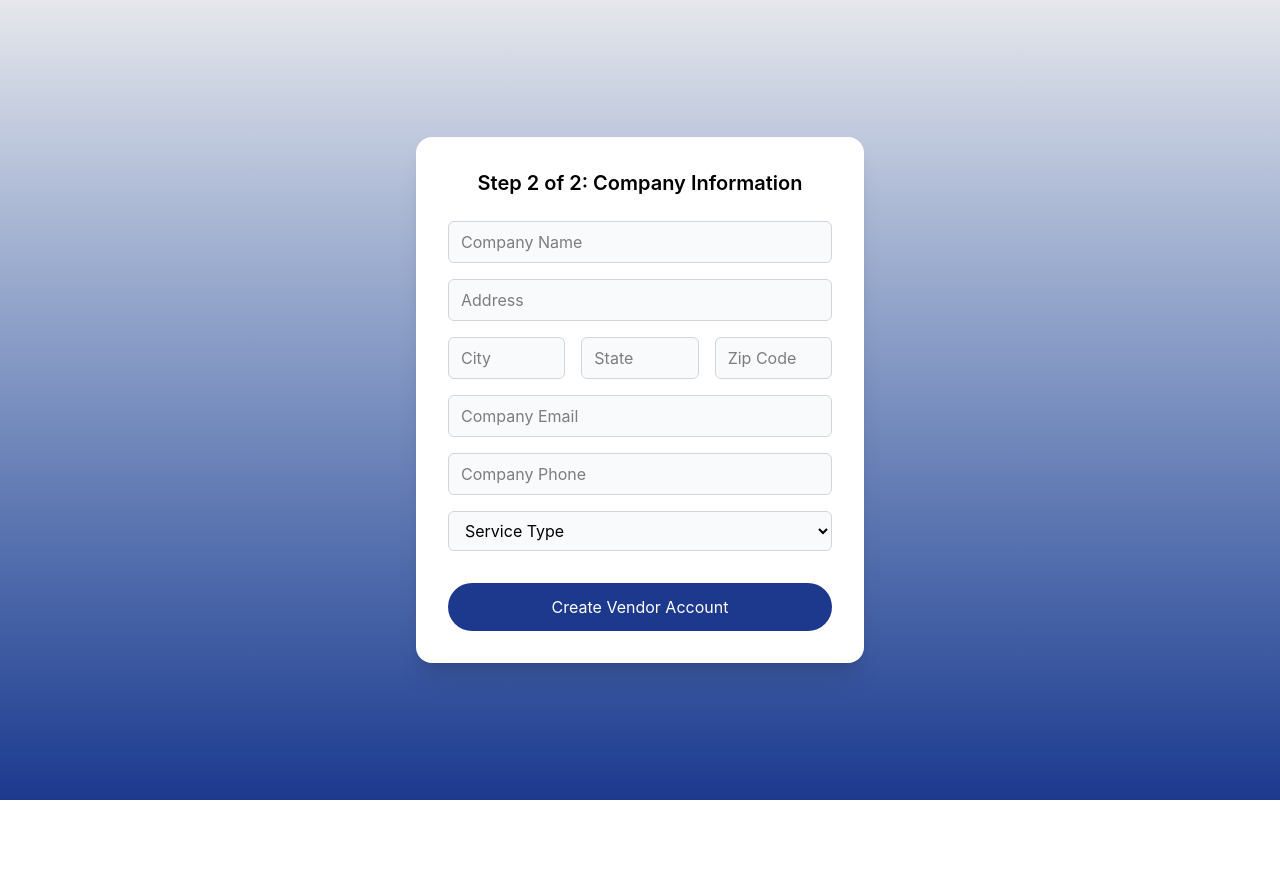
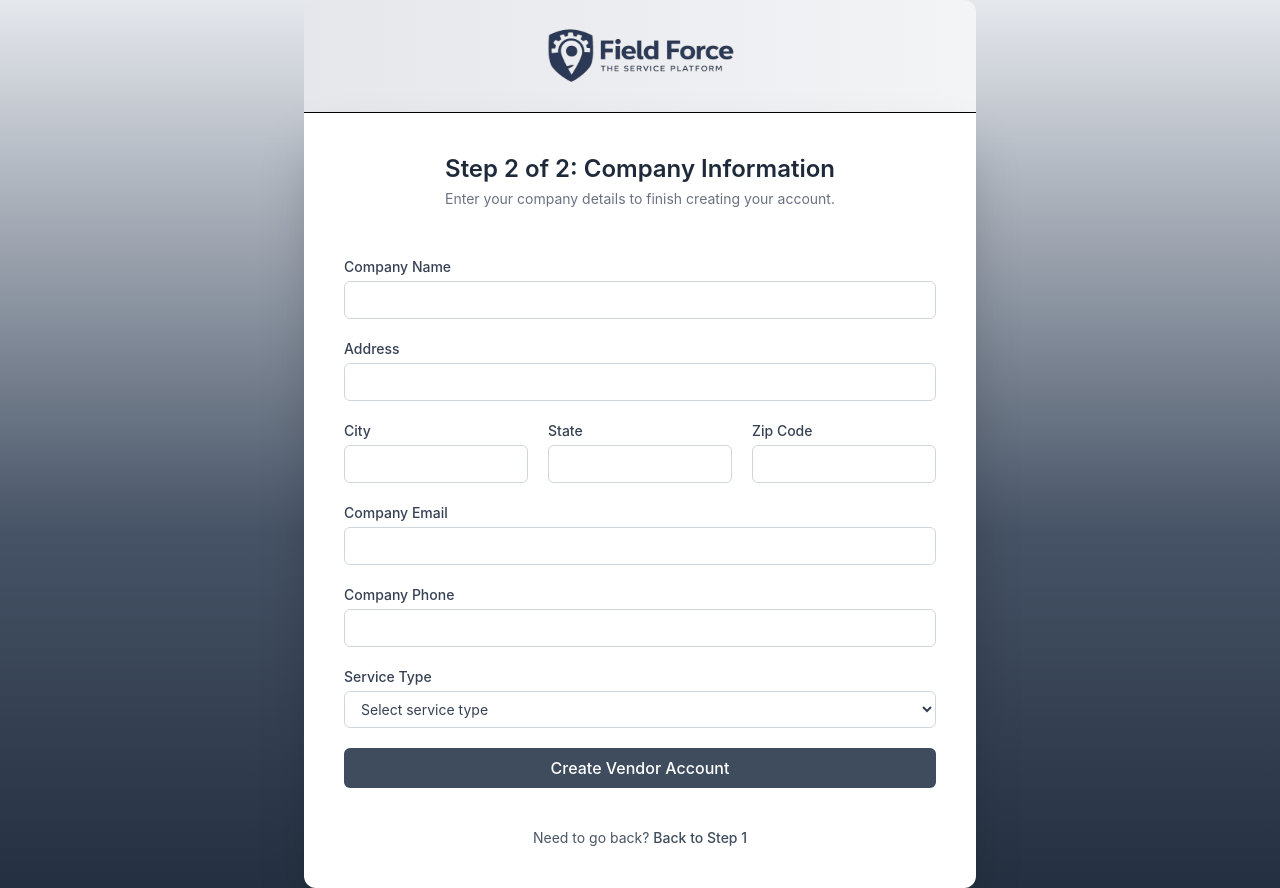
Before and after one commit to Coding-Temple-Tech-Residency/TR42-Vendor, a React (Vite) app in the folder frontend/: page /profile-setup in a window 1280 px wide. Before the commit the page ends 800 px from the top, so only its background shows below. Built offline with nearby package versions, Linux system fonts and the light colour scheme; the HTML template or start-up script is replaced by a standard one.

Commit message:
refactor auth flow to shared components, update layouts, forms, and success page, and improve button UX

```diff
--- a/frontend/src/App.tsx
+++ b/frontend/src/App.tsx
@@ -1,7 +1,8 @@
 import { BrowserRouter, Routes, Route } from "react-router-dom";
 import LoginPage from "./LoginPageTest";
-import RegisterPage from "./features/RegisterPage";
-import ProfileSetupPage from "./features/ProfileSetupPage";
+import RegisterPage from "./features/auth/pages/RegisterPage";
+import ProfileSetupPage from "./features/auth/pages/ProfileSetupPage";
+import SuccessPage from "./features/auth/pages/SuccessPage";
 
 function App() {
   return (
@@ -14,6 +15,7 @@ function App() {
         {/* Reg Flow */}
         <Route path="/register" element={<RegisterPage />} />
         <Route path="/profile-setup" element={<ProfileSetupPage />} />
+        <Route path="/success" element={<SuccessPage />} />
       </Routes>
     </BrowserRouter>
   );
--- a/frontend/src/features/ProfileSetupPage.tsx
+++ /dev/null
@@ -1,23 +0,0 @@
-import ProfileSetupForm from "./auth/forms/ProfileSetupPage";
-
-function ProfileSetupPage() {
-    return (
-        <div className="min-h-screen flex items-center justify-center bg-gradient-to-b from-gray-200 to-blue-900">
-
-            <div className="w-full max-w-md">
-                <div className="bg-white rounded-2xl shadow-xl p-8">
-
-                    <h2 className="text-center text-xl font-semibold mb-6">
-                        Step 2 of 2: Company Information
-                    </h2>
-
-                    <ProfileSetupForm />
-
-                </div>
-            </div>
-
-        </div>
-    );
-}
-
-export default ProfileSetupPage;
--- a/frontend/src/features/auth/components/AuthButton.tsx
+++ b/frontend/src/features/auth/components/AuthButton.tsx
@@ -5,7 +5,7 @@ type AuthButtonProps = {
     disabled?: boolean;
 };
 
-export default function AuthButton({
+function AuthButton({
     children,
     type = "button",
     onClick,
@@ -19,9 +19,13 @@ export default function AuthButton({
             className={`w-full rounded-md py-2 font-medium text-white transition-colors
                 ${
                     disabled
-                        ? "bg-gray-400 cursor-not-allowed"
+                        ? "bg-[#A0AEC0] cursor-not-allowed opacity-80"
                         : "bg-[#3E4C5E] hover:bg-[#2F3B4A] active:bg-[#243041]"
                 }`}
-                > {children}</button>
+        >
+            {children}
+        </button>
     );
 }
+
+export default AuthButton;
--- a/frontend/src/features/auth/components/AuthCard.tsx
+++ b/frontend/src/features/auth/components/AuthCard.tsx
@@ -4,7 +4,9 @@ export default function AuthCard({
     children : React.ReactNode;
 }) {
     return (
-        <div className="w-full max-w-md bg-white rounded-xl shadow-lg p-8 flex flex-col gap-6">
+        // <div className="w-full max-w-md bg-white rounded-xl shadow-lg p-8 flex flex-col gap-6">
+
+        <div className="w-full max-w-2xl bg-white rounded-b-xl shadow-2xl p-10 flex flex-col gap-6">
             {children}
         </div>
     );
--- a/frontend/src/features/auth/components/AuthLayout.tsx
+++ b/frontend/src/features/auth/components/AuthLayout.tsx
@@ -1,11 +1,11 @@
-import logo from "../../../assets/logo.png";
+import logo from "../../../assets/logo.svg";
 
-export default function AuthLayout({
+function AuthLayout({
   children,
-} : {
+}: {
   children: React.ReactNode;
 }) {
-    return(
+  return (
     <div
       className="min-h-screen flex flex-col items-center justify-center px-4"
       style={{
@@ -13,9 +13,23 @@ export default function AuthLayout({
           "linear-gradient(to top, #243041 0%, #465366 40%, #e5e8ed 100%)",
       }}
     >
-            <img src={logo} alt="Field Force Logo" className="w-40 mb-6" />
+      {/* GLOBAL HEADER (used by ALL pages) */}
+      <div className="w-full max-w-2xl">
+        <div className="bg-gradient-to-r from-gray-200 to-gray-100 py-6 px-8 rounded-t-xl border-b flex items-center justify-center">
+          <img
+            src={logo}
+            alt="Field Force Logo"
+            className="h-16 w-auto object-contain"
+          />
+        </div>
+      </div>
 
+      {/* PAGE CONTENT */}
+      <div className="w-full max-w-2xl">
         {children}
+      </div>
     </div>
   );
 }
+
+export default AuthLayout;
--- a/frontend/src/features/auth/forms/ProfileSetupForm.tsx
+++ b/frontend/src/features/auth/forms/ProfileSetupForm.tsx
@@ -1,6 +1,11 @@
 import React, { useState } from "react";
+import { useNavigate } from "react-router-dom";
+import TextInput from "../components/TextInput";
+import AuthButton from "../components/AuthButton";
 
 function ProfileSetupForm() {
+  const navigate = useNavigate();
+
   // Load Step 1 data
   const saved = localStorage.getItem("registerData");
   const userData = saved ? JSON.parse(saved) : null;
@@ -34,76 +39,93 @@ function ProfileSetupForm() {
     // clear saved data
     localStorage.removeItem("registerData");
 
-    // go to success page
-    window.location.href = "/success";
+    navigate("/success");
   }
 
   return (
-    <form onSubmit={handleSubmit} className="space-y-4">
+    <form onSubmit={handleSubmit} className="space-y-5">
 
-      <input
-        className="input"
-        placeholder="Company Name"
+      {/* Company Name */}
+      <TextInput
+        label="Company Name"
         name="companyName"
+        value={form.companyName}
         onChange={handleChange}
       />
 
-      <input
-        className="input"
-        placeholder="Address"
+      {/* Address */}
+      <TextInput
+        label="Address"
         name="address"
+        value={form.address}
         onChange={handleChange}
       />
 
-      <div className="grid grid-cols-3 gap-4">
-        <input
-          className="input"
-          placeholder="City"
+      {/* City / State / Zip */}
+      <div className="grid grid-cols-3 gap-5">
+        <TextInput
+          label="City"
           name="city"
+          value={form.city}
           onChange={handleChange}
         />
-        <input
-          className="input"
-          placeholder="State"
+
+        <TextInput
+          label="State"
           name="state"
+          value={form.state}
           onChange={handleChange}
         />
-        <input
-          className="input"
-          placeholder="Zip Code"
+
+        <TextInput
+          label="Zip Code"
           name="zip"
+          value={form.zip}
           onChange={handleChange}
         />
       </div>
 
-      <input
-        className="input"
-        placeholder="Company Email"
+      {/* Company Email */}
+      <TextInput
+        label="Company Email"
         name="companyEmail"
+        type="email"
+        value={form.companyEmail}
         onChange={handleChange}
       />
 
-      <input
-        className="input"
-        placeholder="Company Phone"
+      {/* Company Phone */}
+      <TextInput
+        label="Company Phone"
         name="companyPhone"
+        value={form.companyPhone}
         onChange={handleChange}
       />
 
+      {/* Service Type */}
+      <div className="flex flex-col gap-1">
+        <label className="text-sm font-medium text-gray-700">
+          Service Type
+        </label>
+
         <select
-        className="input"
           name="serviceType"
+          value={form.serviceType}
           onChange={handleChange}
+          className="w-full rounded-md border border-gray-300 px-3 py-2 text-sm text-gray-700 focus:outline-none focus:ring-2 focus:ring-[#2F3B4A] focus:border-[#2F3B4A]"
         >
-        <option value="">Service Type</option>
+          <option value="">Select service type</option>
           <option value="plumbing">Plumbing</option>
           <option value="electrical">Electrical</option>
           <option value="hvac">HVAC</option>
         </select>
+      </div>
 
-      <button className="btn-primary mt-4">
+      {/* Button */}
+      <AuthButton type="submit">
         Create Vendor Account
-      </button>
+      </AuthButton>
+
     </form>
   );
 }
--- a/frontend/src/features/auth/forms/ProfileSetupPage.tsx
+++ /dev/null
@@ -1,36 +0,0 @@
-import React from "react";
-
-function ProfileSetupForm() {
-    function handleSubmit(e: React.FormEvent) {
-        e.preventDefault();
-        console.log("Profile setup submitted");
-    }
-
-    return (
-        <form onSubmit={handleSubmit} className="space-y-4">
-
-            <input className="input" placeholder="Company Name" />
-            <input className="input" placeholder="Address" />
-
-            <div className="grid grid-cols-3 gap-4">
-                <input className="input" placeholder="City" />
-                <input className="input" placeholder="State" />
-                <input className="input" placeholder="Zip Code" />
-            </div>
-
-            <input className="input" placeholder="Company Email" />
-            <input className="input" placeholder="Company Phone" />
-
-            <select className="input">
-                <option>Service Type</option>
-            </select>
-
-            <button className="btn-primary">
-                Create Vendor Account
-            </button>
-
-        </form>
-    );
-}
-
-export default ProfileSetupForm;
--- a/frontend/src/features/auth/forms/RegisterForm.tsx
+++ b/frontend/src/features/auth/forms/RegisterForm.tsx
@@ -1,5 +1,9 @@
 import React, { useState } from "react";
 import { useNavigate } from "react-router-dom";
+
+import TextInput from "../components/TextInput";
+import PasswordInput from "../components/PasswordInput";
+import AuthButton from "../components/AuthButton";
 
 function RegisterForm() {
   const navigate = useNavigate();
@@ -17,6 +21,7 @@ function RegisterForm() {
 
   function handleChange(e: React.ChangeEvent<HTMLInputElement>) {
     setForm({ ...form, [e.target.name]: e.target.value });
+setError("");
   }
 
   function handleSubmit(e: React.FormEvent) {
@@ -34,13 +39,12 @@ function RegisterForm() {
     }
 
     // password rules
-const passwordRules = /^(?=.*[A-Za-z])(?=.*\d).{6,}$/;
+    const passwordRules = /^(?=.*[A-Za-z])(?=.*\d).{6,}$/;
 
-if (!passwordRules.test(form.password)) {
-  setError("Password must be at least 6 characters and include a number.");
-  return;
-}
-
+    if (!passwordRules.test(form.password)) {
+      setError("Password must be at least 6 characters and include a number.");
+      return;
+    }
 
     // save data for step 2
     localStorage.setItem("registerData", JSON.stringify(form));
@@ -53,52 +57,61 @@ if (!passwordRules.test(form.password)) {
 
       {error && <p className="text-red-500 text-sm">{error}</p>}
 
+      {/* First + Last Name */}
       <div className="grid grid-cols-2 gap-5">
-        <input
-          className="input"
-          placeholder="First Name"
+        <TextInput
+          label="First Name"
           name="firstName"
+          value={form.firstName}
           onChange={handleChange}
         />
-        <input
-          className="input"
-          placeholder="Last Name"
+
+        <TextInput
+          label="Last Name"
           name="lastName"
+          value={form.lastName}
           onChange={handleChange}
         />
       </div>
 
-      <input
-        className="input"
-        placeholder="Email"
+      {/* Email */}
+      <TextInput
+        label="Email"
         name="email"
+        type="email"
+        value={form.email}
         onChange={handleChange}
       />
 
-      <input
-        className="input"
-        placeholder="Username"
+      {/* Username */}
+      <TextInput
+        label="Username"
         name="username"
+        value={form.username}
         onChange={handleChange}
       />
 
-      <input
-        className="input"
-        placeholder="Password"
+      {/* Password */}
+      <PasswordInput
+        label="Password"
         name="password"
-        type="password"
+        value={form.password}
         onChange={handleChange}
       />
 
-      <input
-        className="input"
-        placeholder="Confirm Password"
+      {/* Confirm Password */}
+      <PasswordInput
+        label="Confirm Password"
         name="confirmPassword"
-        type="password"
+        value={form.confirmPassword}
         onChange={handleChange}
       />
 
-      <button className="btn-primary mt-4">Next</button>
+      {/* Button */}
+      <AuthButton type="submit">
+  Next
+</AuthButton>
+
     </form>
   );
 }
--- a/frontend/src/features/auth/pages/ProfileSetupPage.tsx
+++ b/frontend/src/features/auth/pages/ProfileSetupPage.tsx
@@ -1,47 +1,28 @@
+import AuthLayout from "../components/AuthLayout";
+import AuthCard from "../components/AuthCard";
+import AuthHeader from "../components/AuthHeader";
+import AuthFooterLink from "../components/AuthFooterLink";
 import ProfileSetupForm from "../forms/ProfileSetupForm";
-import Logo from "../../../assets/logo.svg";
 
 function ProfileSetupPage() {
   return (
-    <div className="min-h-screen bg-gradient-to-br from-slate-800 to-blue-900 flex items-center justify-center">
+    <AuthLayout>
+      <AuthCard>
+        <AuthHeader
+          title="Step 2 of 2: Company Information"
+          subtitle="Enter your company details to finish creating your account."
+        />
 
-      {/* WRAPPER (same as RegisterPage) */}
-      <div className="w-full max-w-2xl">
+        <ProfileSetupForm />
 
-        {/* HEADER */}
-        <div className="bg-gradient-to-r from-gray-200 to-gray-100 py-6 px-8 rounded-t-xl border-b flex items-center justify-center">
-          <img
-            src={Logo}
-            alt="Field Force Logo"
-            className="h-16 w-auto object-contain"
-          />
-        </div>
-
-        {/* CARD */}
-        <div className="bg-white rounded-b-xl shadow-2xl p-10">
-
-          <h2 className="text-center text-xl font-semibold mb-2">
-            Step 2 of 2: Company Information
-          </h2>
-
-          <p className="text-center text-sm text-gray-500 mb-6">
-            Enter your company details to finish creating your account.
-          </p>
-
-          <ProfileSetupForm />
-
-          {/* Back link */}
-          <a
-            href="/register"
-            className="text-blue-600 underline text-sm mt-6 block text-center"
-          >
-            ← Back to Step 1
-          </a>
-
-        </div>
-
-      </div>
-    </div>
+        {/* Back link (using shared component) */}
+        <AuthFooterLink
+          text="Need to go back?"
+          linkText="Back to Step 1"
+          to="/register"
+        />
+      </AuthCard>
+    </AuthLayout>
   );
 }
 
```
Also changed, not shown: frontend/src/features/RegisterPage.tsx (deleted, +0 -51 lines), frontend/src/features/auth/pages/RegisterPage.tsx (+51 -29 lines), frontend/src/features/auth/pages/SuccessPage.tsx (+20 -13 lines), frontend/src/assets/Logo.svg (added), frontend/src/assets/logo.png (added). Lines whose indentation alone changed are shown as unchanged.
